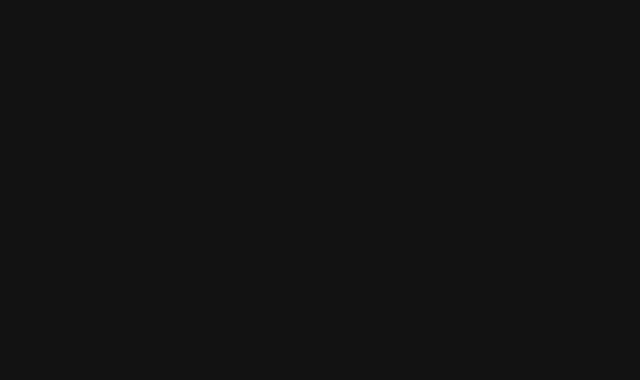
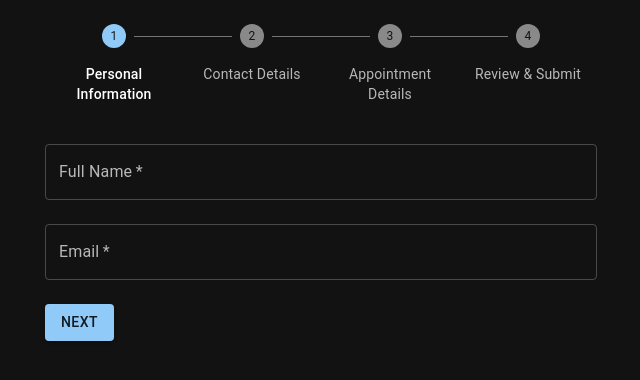
Before and after one commit to AhmedAmmar-ge53qup/mini-projects, a Next.js app in the folder appointment-sys/: page / in a window 1280 px wide. Shown: the top 380 px of the page, without its empty margins (319-959 px from the left). Built offline with nearby package versions, Linux system fonts and the light colour scheme.

Commit message:
Form done & some validation

```diff
--- a/appointment-sys/app/page.js
+++ b/appointment-sys/app/page.js
@@ -1,6 +1,260 @@
+"use client"
+import { useState } from 'react';
+import { TextField, Button, Grid2, FormControl, InputLabel, Select, MenuItem, Typography, Box, Stepper, Step, StepLabel } from '@mui/material';
+import { LocalizationProvider } from '@mui/x-date-pickers';
+import { AdapterDayjs } from '@mui/x-date-pickers/AdapterDayjs';
+import { DateTimePicker } from '@mui/x-date-pickers/DateTimePicker';
 
 export default function Home() {
+  const [activeStep, setActiveStep] = useState(0); // Track current step in Stepper
+  const [status, setStatus] = useState('');
+  const [service, setService] = useState('');
+  const [appointmentDate, setAppointmentDate] = useState(null);
+
+  // Form state to store user input
+  const [formData, setFormData] = useState({
+    fullName: '',
+    email: '',
+    phone: '',
+    notes: ''
+  });
+
+  // Error state to store validation errors
+  const [formErrors, setFormErrors] = useState({
+    fullName: '',
+    email: '',
+    phone: '',
+    appointmentDate: '',
+    status: '',
+    service: '',
+  });
+
+  // Step titles
+  const steps = ['Personal Information', 'Contact Details', 'Appointment Details', 'Review & Submit'];
+
+  // Handle form submission
+  function handleSubmit(event) {
+    event.preventDefault();
+    // Check if there are any errors left
+    if (Object.values(formErrors).some(error => error !== '')) {
+      console.log('Please correct the errors before submitting.');
+      return;
+    }
+    console.log({ ...formData, appointmentDate, status, service });
+    // Proceed to final submission (API call, etc.)
+  }
+
+  // Handle next step
+  const handleNext = () => {
+    // Validate the current step before proceeding
+    if (!validateStep()) return;
+
+    setActiveStep(prevStep => prevStep + 1);
+  };
+
+  // Handle back step
+  const handleBack = () => {
+    setActiveStep(prevStep => prevStep - 1);
+  };
+
+  // Handle input change
+  const handleChange = (e) => {
+    const { name, value } = e.target;
+    setFormData(prevData => ({
+      ...prevData,
+      [name]: value
+    }));
+  };
+
+  // Validate fields for the current step
+  const validateStep = () => {
+    const errors = { ...formErrors };
+
+    switch (activeStep) {
+      case 0:
+        // Validate fullName and email
+        errors.fullName = formData.fullName.trim() === '' ? 'Full name is required.' : '';
+        errors.email = !/\S+@\S+\.\S+/.test(formData.email) ? 'A valid email is required.' : '';
+        break;
+
+      case 1:
+        // Validate phone
+        errors.phone = !/^\+\d{1,3} \d{1,14}$/.test(formData.phone) ? 'Phone number format is invalid.' : '';
+        break;
+
+      case 2:
+        // Validate appointment date, status, and service
+        errors.appointmentDate = !appointmentDate ? 'Appointment date is required.' : '';
+        errors.status = !status ? 'Status is required.' : '';
+        errors.service = !service ? 'Service is required.' : '';
+        break;
+
+      case 3:
+        // All fields in review step are already validated in previous steps
+        break;
+
+      default:
+        break;
+    }
+
+    setFormErrors(errors);
+    return !Object.values(errors).some(error => error !== ''); // Return true if no errors
+  };
+
   return (
-    <></>
+    <Box sx={{ maxWidth: 600, margin: 'auto', padding: 3 }}>
+      {/* Stepper */}
+      <Stepper activeStep={activeStep} alternativeLabel sx={{ marginBottom: 5 }}>
+        {steps.map((label) => (
+          <Step key={label}>
+            <StepLabel>{label}</StepLabel>
+          </Step>
+        ))}
+      </Stepper>
+
+      <form onSubmit={handleSubmit}>
+        <Grid2 container flexDirection="column" spacing={3}>
+
+          {/* Step 1: Personal Information */}
+          {activeStep === 0 && (
+            <>
+              <TextField
+                name="fullName"
+                label="Full Name"
+                variant="outlined"
+                fullWidth
+                placeholder="Enter your full name"
+                value={formData.fullName}
+                onChange={handleChange}
+                error={!!formErrors.fullName}
+                helperText={formErrors.fullName}
+                required
+              />
+              <TextField
+                name="email"
+                label="Email"
+                variant="outlined"
+                type="email"
+                fullWidth
+                placeholder="Enter your email"
+                value={formData.email}
+                onChange={handleChange}
+                error={!!formErrors.email}
+                helperText={formErrors.email}
+                required
+              />
+            </>
+          )}
+
+          {/* Step 2: Contact Details */}
+          {activeStep === 1 && (
+            <>
+              <TextField
+                name="phone"
+                label="Phone"
+                variant="outlined"
+                type="tel"
+                fullWidth
+                placeholder="Enter your phone number"
+                value={formData.phone}
+                onChange={handleChange}
+                error={!!formErrors.phone}
+                helperText={formErrors.phone}
+                required
+              />
+            </>
+          )}
+
+          {/* Step 3: Appointment Details */}
+          {activeStep === 2 && (
+            <>
+              <LocalizationProvider dateAdapter={AdapterDayjs}>
+                <DateTimePicker
+                  name="appointmentDate"
+                  renderInput={(props) => <TextField {...props} />}
+                  label="Appointment Date"
+                  value={appointmentDate}
+                  onChange={setAppointmentDate} // Update state on change
+                  error={!!formErrors.appointmentDate}
+                  helperText={formErrors.appointmentDate}
+                  required
+                  inputProps={{
+                    min: new Date().toISOString().split("T")[0], // Prevent selecting past dates
+                  }}
+                  fullWidth
+                />
+              </LocalizationProvider>
+
+              <FormControl fullWidth variant="outlined" required error={!!formErrors.status}>
+                <InputLabel>Status</InputLabel>
+                <Select
+                  name="status"
+                  label="Status"
+                  value={status}
+                  onChange={(e) => setStatus(e.target.value)}
+                >
+                  <MenuItem value="pending">Pending</MenuItem>
+                  <MenuItem value="confirmed">Confirmed</MenuItem>
+                  <MenuItem value="completed">Completed</MenuItem>
+                </Select>
+                {formErrors.status && <Typography variant="body2" color="error">{formErrors.status}</Typography>}
+              </FormControl>
+
+              <FormControl fullWidth variant="outlined" required error={!!formErrors.service}>
+                <InputLabel>Service</InputLabel>
+                <Select
+                  name="service"
+                  label="Service"
+                  value={service}
+                  onChange={(e) => setService(e.target.value)}
+                >
+                  <MenuItem value="consultation">Consultation</MenuItem>
+                  <MenuItem value="meeting">Meeting</MenuItem>
+                  <MenuItem value="check-up">Check-up</MenuItem>
+                </Select>
+                {formErrors.service && <Typography variant="body2" color="error">{formErrors.service}</Typography>}
+              </FormControl>
+            </>
+          )}
+
+          {/* Step 4: Review & Submit */}
+          {activeStep === 3 && (
+            <>
+              <TextField
+                name="notes"
+                label="Notes"
+                variant="outlined"
+                fullWidth
+                multiline
+                rows={4}
+                placeholder="Enter any special requests or notes"
+                value={formData.notes}
+                onChange={handleChange}
+                inputProps={{
+                  maxLength: 500, // Limit notes to 500 characters
+                }}
+              />
+            </>
+          )}
+
+          {/* Navigation Buttons */}
+          <Box sx={{ display: 'flex', justifyContent: 'space-between' }}>
+            {activeStep > 0 && (
+              <Button onClick={handleBack} variant="outlined">
+                Back
+              </Button>
+            )}
+
+            <Button
+              onClick={activeStep === steps.length - 1 ? handleSubmit : handleNext}
+              variant="contained"
+              color="primary"
+            >
+              {activeStep === steps.length - 1 ? 'Submit' : 'Next'}
+            </Button>
+          </Box>
+        </Grid2>
+      </form>
+    </Box>
   );
 }
--- /dev/null
+++ b/appointment-sys/model/appointments.js
@@ -0,0 +1 @@
+import prisma from "@/prisma/prisma";
--- a/appointment-sys/package.json
+++ b/appointment-sys/package.json
@@ -13,11 +13,15 @@
     "@emotion/styled": "^11.13.0",
     "@mui/icons-material": "^6.1.7",
     "@mui/material": "^6.1.7",
+    "@mui/x-date-pickers": "^7.22.2",
     "@prisma/client": "^5.22.0",
+    "dayjs": "^1.11.13",
+    "formik": "^2.4.6",
     "next": "14.2.13",
     "prisma": "^5.22.0",
     "react": "^18",
-    "react-dom": "^18"
+    "react-dom": "^18",
+    "yup": "^1.4.0"
   },
   "devDependencies": {
     "eslint": "^8",
```
Also changed, not shown: 1 other file (tests, documents, lock files or other folders).
